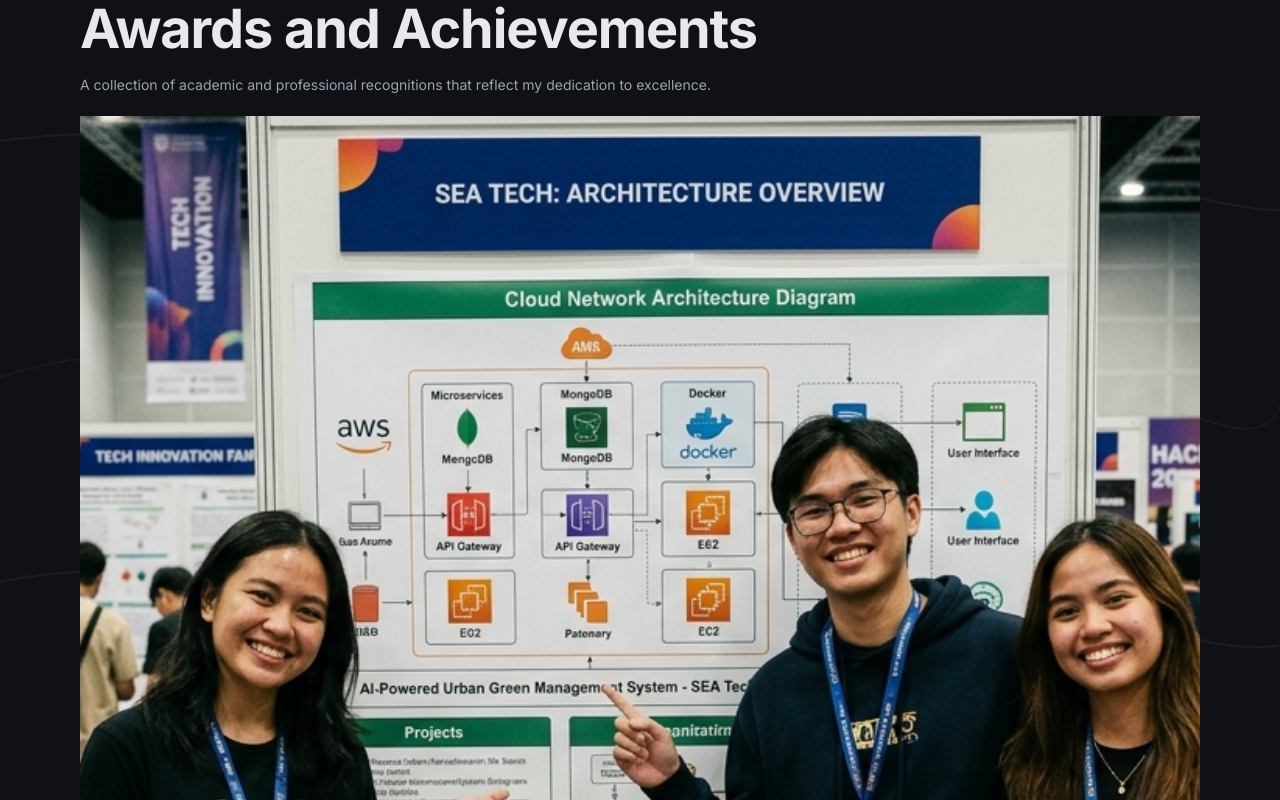
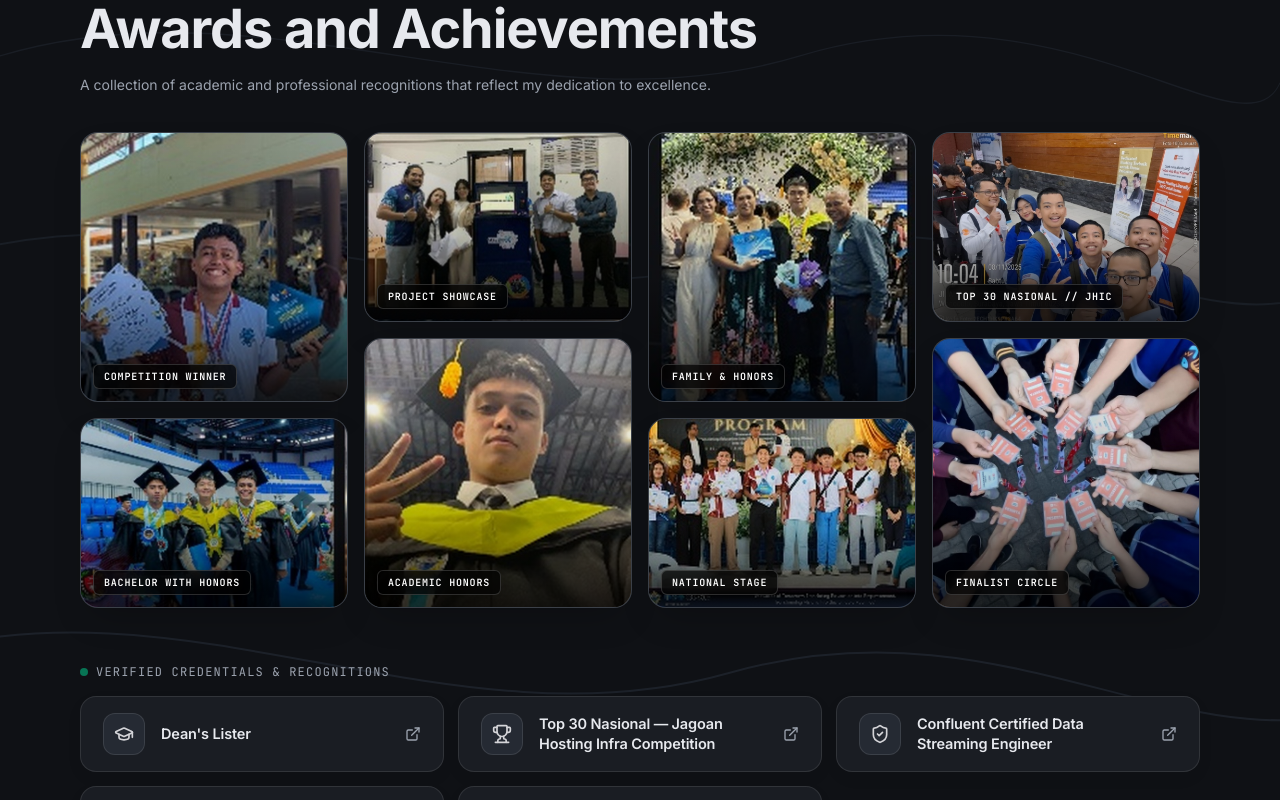
Before and after one commit to Neideav/VallPortofolio, a Next.js app: page / in a window 1280 px wide. Shown: the part 3700-4500 px from the top of the page. Built offline with nearby package versions, Linux system fonts and the light colour scheme.

Commit message:
Update Awards.tsx

```diff
--- a/src/components/Awards.tsx
+++ b/src/components/Awards.tsx
@@ -1,8 +1,9 @@
 "use client";
 
-import React from "react";
+import React, { useState, useEffect } from "react";
 import Image from "next/image";
-import { Trophy, ExternalLink, ShieldCheck, GraduationCap, Languages } from "lucide-react";
+import { motion, AnimatePresence } from "framer-motion";
+import { Trophy, ExternalLink, ShieldCheck, GraduationCap, Languages, X } from "lucide-react";
 import { Reveal } from "./Reveal";
 import { FadeInTitle } from "./FadeInTitle";
 
@@ -12,6 +13,85 @@ interface AwardItem {
   link: string;
   icon: "cap" | "trophy" | "shield" | "languages";
 }
+
+interface AwardPhoto {
+  id: string;
+  src: string;
+  alt: string;
+  badge: string;
+  orientation: "vertical" | "landscape";
+}
+
+const photoColumns: AwardPhoto[][] = [
+  // Column 1: Vertical then Landscape
+  [
+    {
+      id: "award-solo",
+      src: "/images/awards/photo-award-solo.jpg",
+      alt: "Academic and Competition Awardee",
+      badge: "Competition Winner",
+      orientation: "vertical",
+    },
+    {
+      id: "grad-friends",
+      src: "/images/awards/photo-grad-friends.jpg",
+      alt: "Bachelor of Informatics Graduation with Colleagues",
+      badge: "Bachelor with Honors",
+      orientation: "landscape",
+    },
+  ],
+  // Column 2: Landscape then Vertical
+  [
+    {
+      id: "booth-showcase",
+      src: "/images/awards/photo-booth.jpg",
+      alt: "Project Showcase & Kiosk Exhibition",
+      badge: "Project Showcase",
+      orientation: "landscape",
+    },
+    {
+      id: "grad-selfie",
+      src: "/images/awards/photo-grad-selfie.jpg",
+      alt: "Graduation Day Celebration",
+      badge: "Academic Honors",
+      orientation: "vertical",
+    },
+  ],
+  // Column 3: Vertical then Landscape
+  [
+    {
+      id: "grad-family",
+      src: "/images/awards/photo-grad-family.jpg",
+      alt: "Graduation Day with Family",
+      badge: "Family & Honors",
+      orientation: "vertical",
+    },
+    {
+      id: "stage-ceremony",
+      src: "/images/awards/photo-stage.jpg",
+      alt: "National Award Stage Ceremony",
+      badge: "National Stage",
+      orientation: "landscape",
+    },
+  ],
+  // Column 4: Landscape then Vertical (incorporating newly added JHIC photos)
+  [
+    {
+      id: "jhic-team",
+      src: "/images/awards/photo-jhic-team.jpg",
+      alt: "Top 30 Nasional Jagoan Hosting Infra Competition Team",
+      badge: "Top 30 Nasional // JHIC",
+      orientation: "landscape",
+    },
+    {
+      id: "jhic-participants",
+      src: "/images/awards/photo-jhic-participants.jpg",
+      alt: "Competition Finalists ID Circle",
+      badge: "Finalist Circle",
+      orientation: "vertical",
+    },
+  ],
+];
 
 const awardsList: AwardItem[] = [
   {
@@ -47,6 +127,22 @@ const awardsList: AwardItem[] = [
 ];
 
 export function Awards() {
+  const [selectedPhoto, setSelectedPhoto] = useState<AwardPhoto | null>(null);
+
+  useEffect(() => {
+    const handleKeyDown = (e: KeyboardEvent) => {
+      if (e.key === "Escape") setSelectedPhoto(null);
+    };
+    if (selectedPhoto) {
+      document.body.style.overflow = "hidden";
+      window.addEventListener("keydown", handleKeyDown);
+    }
+    return () => {
+      document.body.style.overflow = "unset";
+      window.removeEventListener("keydown", handleKeyDown);
+    };
+  }, [selectedPhoto]);
+
   const getIcon = (type: AwardItem["icon"]) => {
     switch (type) {
       case "cap":
@@ -71,71 +167,44 @@ export function Awards() {
           </p>
         </Reveal>
 
+        {/* Mosaic Photo Gallery: Interlocking Landscape and Vertical Layout */}
         <Reveal delay={100}>
-          <div className="awards-layout">
-            {/* Left: Asymmetrical Staggered Photo Collage */}
-            <div className="collage-container">
-              {/* Column 1 */}
-              <div className="collage-column">
-                <div className="collage-item h-[200px] lg:h-[220px]">
+          <div className="awards-mosaic">
+            {photoColumns.map((col, colIndex) => (
+              <div key={colIndex} className="mosaic-col">
+                {col.map((photo) => (
+                  <div
+                    key={photo.id}
+                    onClick={() => setSelectedPhoto(photo)}
+                    className={`mosaic-item mosaic-item--${photo.orientation} group`}
+                  >
                     <Image
-                    src="/images/awards/jhic-cert.jpg"
-                    alt="Sertifikat Top 30 Nasional Jagoan Hosting Infra Competition 2025"
+                      src={photo.src}
+                      alt={photo.alt}
                       fill
                       unoptimized
-                    sizes="(max-width: 768px) 50vw, 320px"
+                      sizes="(max-width: 640px) 50vw, (max-width: 1024px) 50vw, 25vw"
                       className="object-cover object-center"
                     />
-                  <div className="collage-overlay" />
-                  <span className="collage-badge">Top 30 Nasional // JHIC 2025</span>
+                    <div className="mosaic-overlay" />
+                    <span className="mosaic-badge">{photo.badge}</span>
                   </div>
+                ))}
+              </div>
+            ))}
+          </div>
+        </Reveal>
 
-                <div className="collage-item h-[230px] lg:h-[250px]">
-                  <Image
-                    src="/images/awards/award-ceremony.jpg"
-                    alt="Championship Award Ceremony"
-                    fill
-                    unoptimized
-                    sizes="(max-width: 768px) 50vw, 320px"
-                    className="object-cover object-top"
-                  />
-                  <div className="collage-overlay" />
-                  <span className="collage-badge">National Stage // Infra Competition</span>
+        {/* Awards & Credentials Cards Grid */}
+        <Reveal delay={200}>
+          <div className="mt-12 sm:mt-14">
+            <div className="flex items-center gap-2 mb-4">
+              <span className="w-2 h-2 rounded-full bg-emerald-400 animate-pulse" />
+              <span className="font-mono text-xs uppercase tracking-widest text-[var(--muted)]">
+                Verified Credentials &amp; Recognitions
+              </span>
             </div>
-              </div>
-
-              {/* Column 2 (Offset / Staggered) */}
-              <div className="collage-column collage-column--offset">
-                <div className="collage-item h-[230px] lg:h-[250px]">
-                  <Image
-                    src="/images/awards/academic-honors.jpg"
-                    alt="Academic Honors Graduate"
-                    fill
-                    unoptimized
-                    sizes="(max-width: 768px) 50vw, 320px"
-                    className="object-cover object-top"
-                  />
-                  <div className="collage-overlay" />
-                  <span className="collage-badge">Bachelor with Honors</span>
-                </div>
-
-                <div className="collage-item h-[200px] lg:h-[220px]">
-                  <Image
-                    src="/images/awards/hackathon-booth.jpg"
-                    alt="Cloud Architecture Showcase Booth"
-                    fill
-                    unoptimized
-                    sizes="(max-width: 768px) 50vw, 320px"
-                    className="object-cover object-center"
-                  />
-                  <div className="collage-overlay" />
-                  <span className="collage-badge">Architecture Showcase</span>
-                </div>
-              </div>
-            </div>
-
-          {/* Right: Awards Column */}
-          <div className="awards-column">
+            <div className="awards-cards-grid">
               {awardsList.map((item) => (
                 <a
                   key={item.id}
@@ -155,6 +224,49 @@ export function Awards() {
           </div>
         </Reveal>
       </div>
+
+      {/* Lightbox Modal */}
+      <AnimatePresence>
+        {selectedPhoto && (
+          <div className="fixed inset-0 z-50 flex items-center justify-center p-4 sm:p-6">
+            <motion.div
+              initial={{ opacity: 0 }}
+              animate={{ opacity: 1 }}
+              exit={{ opacity: 0 }}
+              onClick={() => setSelectedPhoto(null)}
+              className="fixed inset-0 bg-black/85 backdrop-blur-md"
+            />
+            <motion.div
+              initial={{ opacity: 0, scale: 0.95 }}
+              animate={{ opacity: 1, scale: 1 }}
+              exit={{ opacity: 0, scale: 0.95 }}
+              transition={{ duration: 0.2, ease: [0.16, 1, 0.3, 1] }}
+              className="relative z-10 max-w-4xl max-h-[90vh] w-full flex flex-col items-center"
+            >
+              <button
+                onClick={() => setSelectedPhoto(null)}
+                aria-label="Close"
+                className="absolute -top-12 right-0 p-2 text-zinc-400 hover:text-white transition-colors rounded-full hover:bg-white/10"
+              >
+                <X className="w-6 h-6" />
+              </button>
+              <div className="relative w-full max-h-[80vh] flex items-center justify-center rounded-2xl overflow-hidden border border-white/15 bg-black/50 shadow-2xl">
+                <img
+                  src={selectedPhoto.src}
+                  alt={selectedPhoto.alt}
+                  className="max-w-full max-h-[80vh] object-contain rounded-2xl"
+                />
+              </div>
+              <div className="mt-3 text-center">
+                <span className="font-mono text-xs uppercase tracking-wider text-emerald-400 font-semibold px-3 py-1 rounded-full bg-emerald-950/60 border border-emerald-500/30">
+                  {selectedPhoto.badge}
+                </span>
+                <p className="text-xs text-zinc-400 mt-1.5">{selectedPhoto.alt}</p>
+              </div>
+            </motion.div>
+          </div>
+        )}
+      </AnimatePresence>
     </section>
   );
 }
```
Lines whose indentation alone changed are shown as unchanged.
